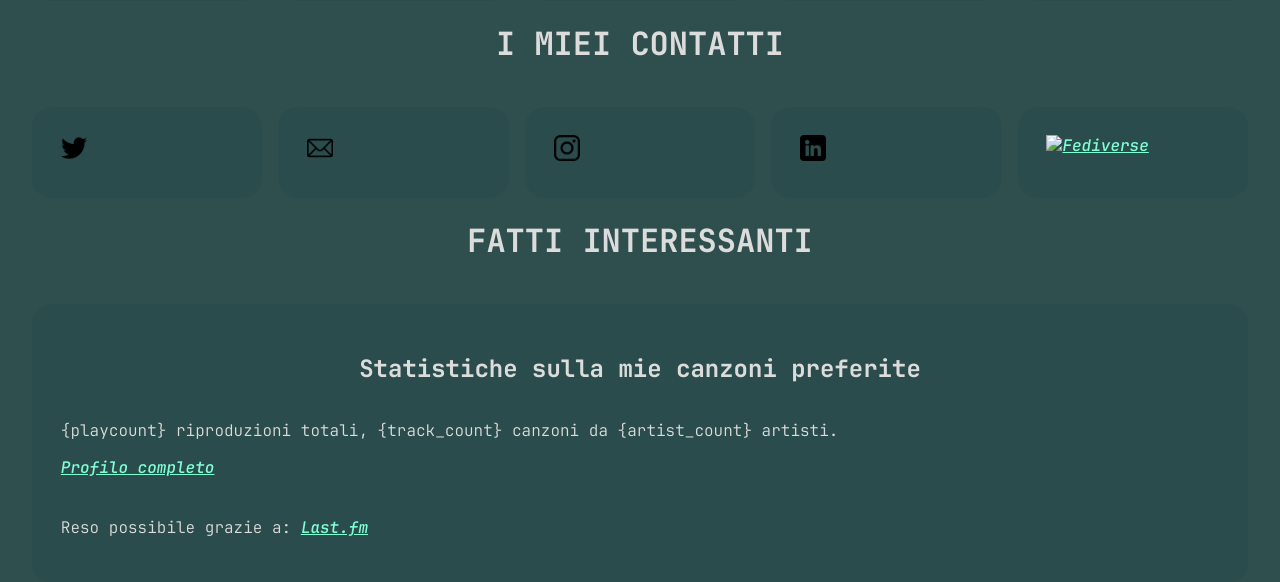
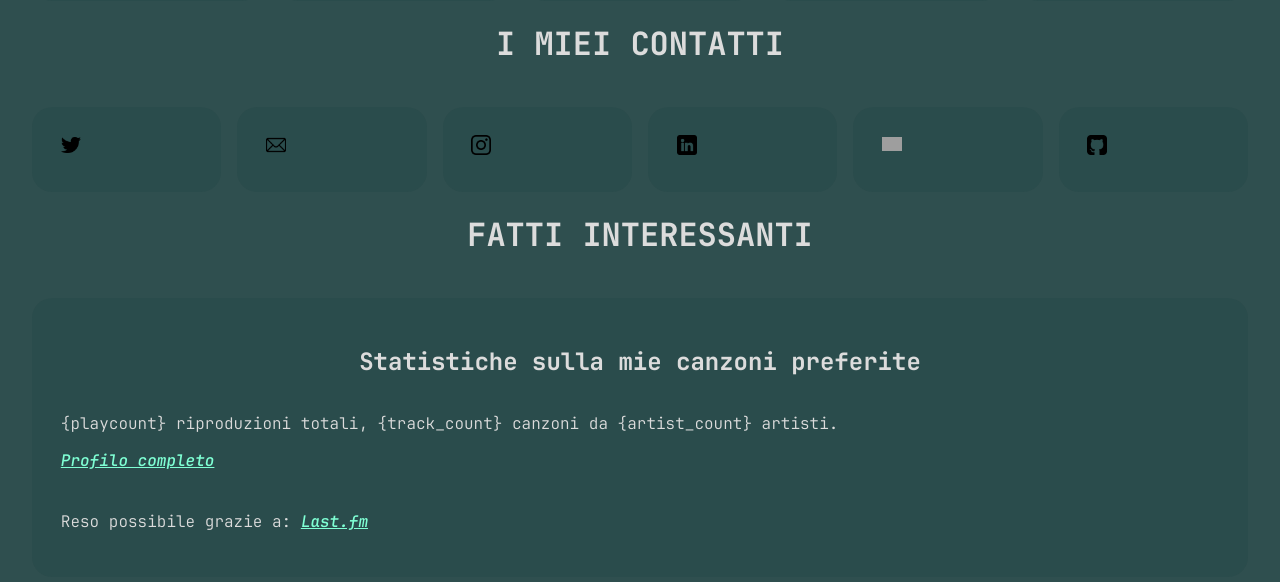
Before and after one commit to Alby1/Alby1, a FastAPI app: page /it in a window 1280 px wide. Shown: the part 927-1509 px from the top of the page. Run offline with FastAPI, Linux system fonts and the light colour scheme; data that the repository does not hold is empty; grey boxes are pictures that could not be loaded.

Commit message:
contacts: ADD: github FIX: starshard

```diff
--- a/templates/index.html
+++ b/templates/index.html
@@ -70,11 +70,12 @@
             <!-- IDEA: quando in verticale centrare il logo e mettere a griglia di larghezza 2 o 4 -->
             <!-- https://www.techiedelight.com/check-whether-image-is-loaded-with-javascript/ -->
 
-            <div class="contact-item"><a href="https://twitter.com/malbyx" me><img src="{{ url_for('static', path='images/twitter.png') }}" alt="Twitter"></a></div>
-            <div class="contact-item"><a href="mailto:me@malbyx.eu" me><img src="{{ url_for('static', path='images/mail.png') }}" alt="E-Mail"></a></div>
-            <div class="contact-item"><a href="https://www.instagram.com/malbyx/" me><img src="{{ url_for('static', path='images/instagram.png') }}" alt="Instagram"></a></div>
-            <div class="contact-item"><a href="https://www.linkedin.com/in/alberto-macchi" me><img src="{{ url_for('static', path='images/linkedin.png') }}" alt="LinkedIn"></a></div>
-            <div class="contact-item"><a rel="me" href="https://uno.starshard.studio/@malbyx"><img src="https//uno.starshard.studio/favicon.ico" alt="Fediverse"></a></div>
+            <div class="contact-item"><a rel="me" href="https://twitter.com/malbyx" me><img src="{{ url_for('static', path='images/twitter.png') }}" alt="Twitter"></a></div>
+            <div class="contact-item"><a rel="me" href="mailto:me@malbyx.eu" me><img src="{{ url_for('static', path='images/mail.png') }}" alt="E-Mail"></a></div>
+            <div class="contact-item"><a rel="me" href="https://www.instagram.com/malbyx/" me><img src="{{ url_for('static', path='images/instagram.png') }}" alt="Instagram"></a></div>
+            <div class="contact-item"><a rel="me" href="https://www.linkedin.com/in/alberto-macchi" me><img src="{{ url_for('static', path='images/linkedin.png') }}" alt="LinkedIn"></a></div>
+            <div class="contact-item"><a rel="me" href="https://uno.starshard.studio/@malbyx" me><img src="https://raw.githubusercontent.com/starshardstudio/emblems/main/custom/star-circle-256.png" alt="Fediverse"></a></div>
+            <div class="contact-item"><a rel="me" href="https://github.com/Alby1/" me><img src="{{ url_for('static', path='images/github.png') }}" alt="Github"></a></div>
         </div>
         <div class="flex-row">
             <h1>{{ fun_features_title | safe }}</h1>
```
Also changed, not shown: static/images/github.png (added).
